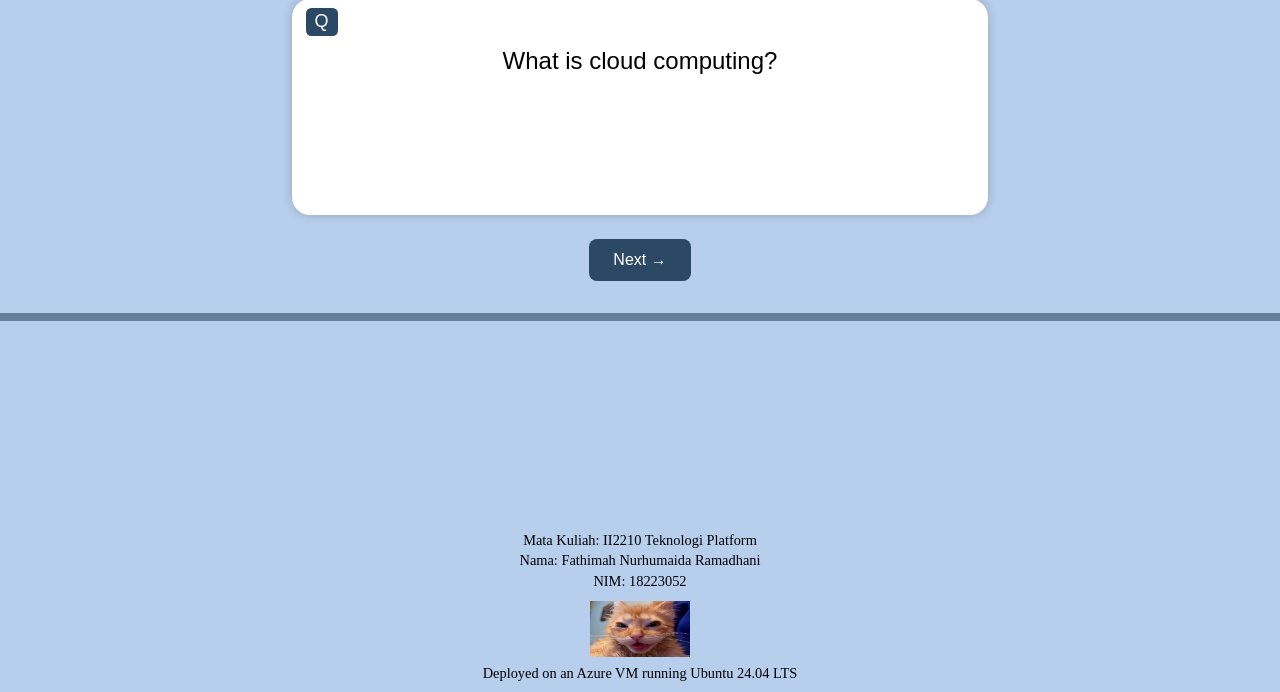
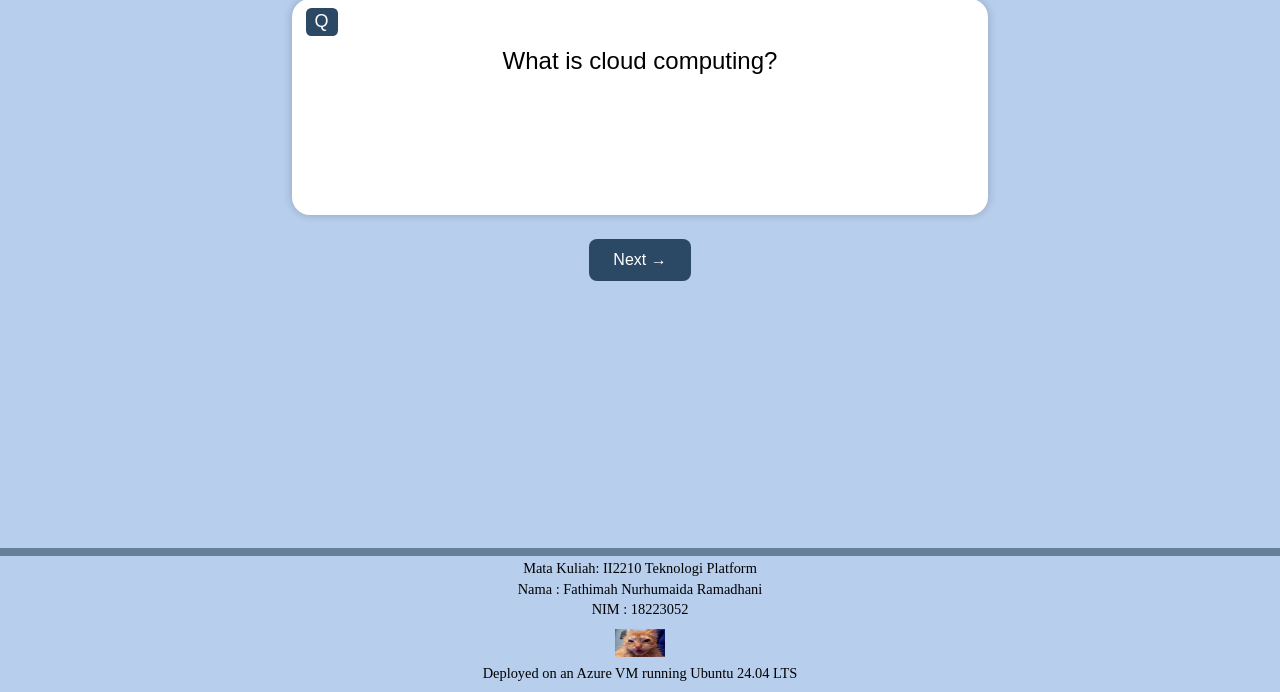
Before and after one commit to 18223052/CC-Flashcards, a FastAPI app: page / in a window 1280 px wide. Shown: the part 129-821 px from the top of the page. Run offline with FastAPI, Linux system fonts and the light colour scheme; data comes from the database, SQL or seed files in the repository.

Commit message:
fix index.html

```diff
--- a/templates/index.html
+++ b/templates/index.html
@@ -16,7 +16,7 @@
       text-align: center;
       position: relative;
       min-height: 100vh;
-      padding-bottom: 120px; /* spacing for footer */
+      padding-bottom: 120px;
       box-sizing: border-box;
     }
 
@@ -61,7 +61,7 @@
         border: none;
         height: 8px;
         background-color: #668099;
-      margin: 2em 0 0 0;
+        margin: 0;
         width: 100%;
     }
 
@@ -80,7 +80,7 @@
     }
 
     footer img {
-      width: 100px;
+      width: 50px;
       margin-top: 0.5em;
     }
   </style>
@@ -111,12 +111,11 @@
     </button>
   </form>
 
+  <footer>
   <hr>
-
-  <footer>
   <p>Mata Kuliah: II2210 Teknologi Platform</p>
-    <p>Nama: Fathimah Nurhumaida Ramadhani</p>
-    <p>NIM: 18223052</p>
+  <p>Nama       : Fathimah Nurhumaida Ramadhani</p>
+  <p>NIM        : 18223052</p>
   <img src="/static/kucinghehe.jpg" alt="kucinghehe" title="kucinghehe">
   <p>Deployed on an Azure VM running Ubuntu 24.04 LTS</p>
 </footer>
```
Lines whose indentation alone changed are shown as unchanged.
